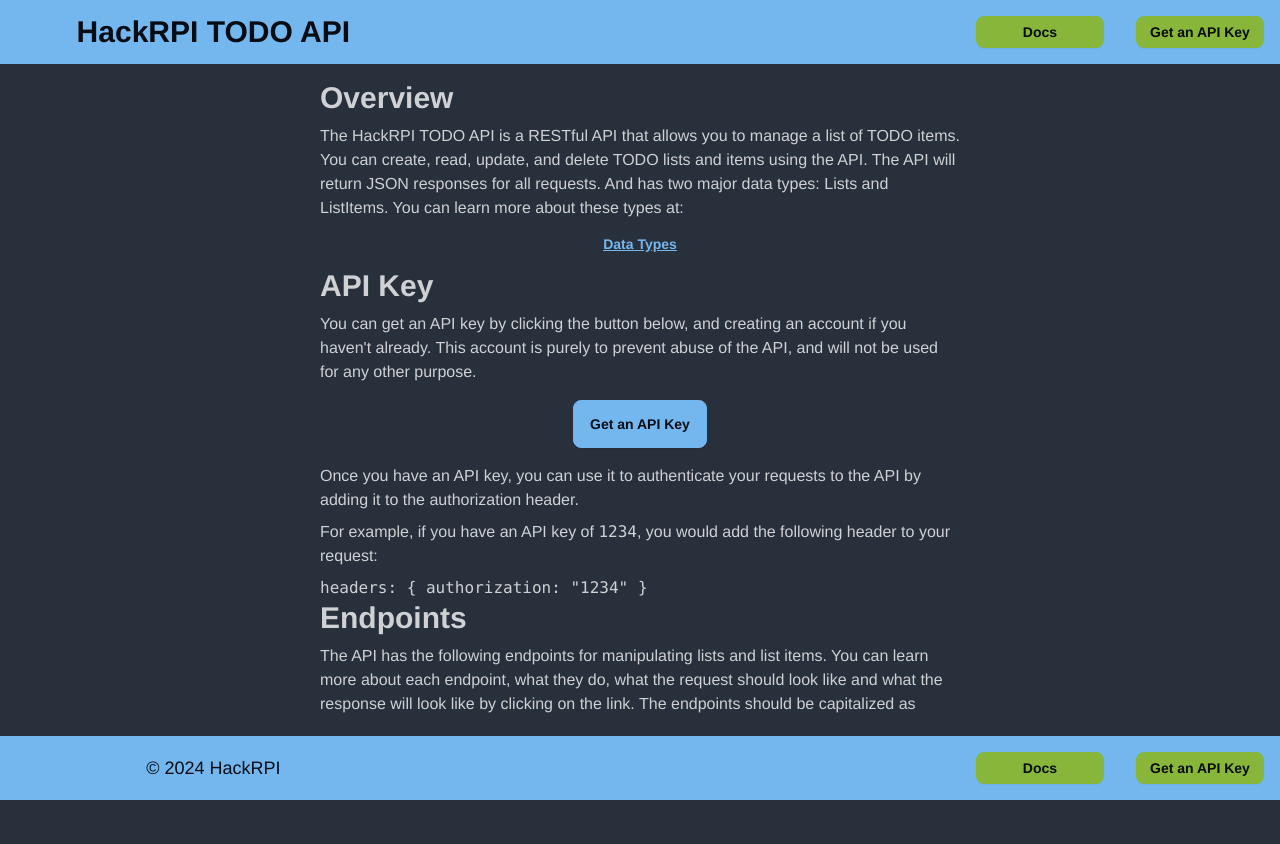
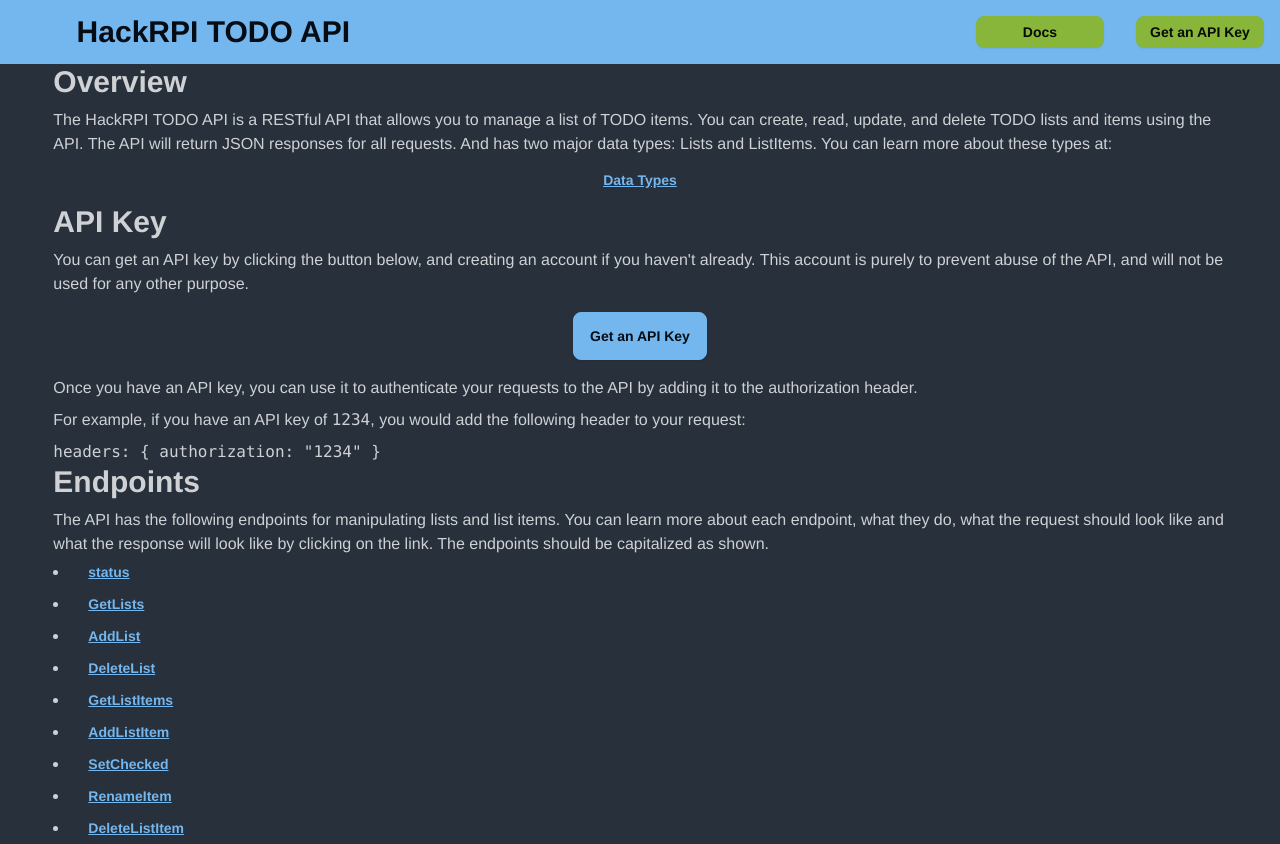
Before and after one commit to hack-rpi/Mini-Event-API, a Nuxt app: page /docs in a window 1280 px wide. Before the commit the page ends 800 px from the top, so only its background shows below. Built offline with nearby package versions, Linux system fonts and the light colour scheme.

Commit message:
updates to the site

```diff
--- a/layouts/default.vue
+++ /dev/null
@@ -1,43 +0,0 @@
-<template>
-  <div class="flex flex-col w-screen min-h-screen items-start justify-center">
-    <div
-      class="w-full h-16 bg-primary flex items-center justify-center absolute top-0"
-    >
-      <div class="w-1/3 flex items-center justify-center">
-        <NuxtLink class="text-primary-content text-3xl font-semibold" href="/"
-          >HackRPI TODO API</NuxtLink
-        >
-      </div>
-      <div class="w-2/3 flex items-center justify-end">
-        <NuxtLink class="mx-4 btn btn-secondary btn-sm w-32" href="/docs"
-          >Docs</NuxtLink
-        >
-        <NuxtLink class="mx-4 btn btn-secondary btn-sm w-32" href="/api-key"
-          >Get an API Key</NuxtLink
-        >
-      </div>
-    </div>
-    <div class="flex items-center justify-center w-full">
-      <slot></slot>
-    </div>
-    <div
-      class="w-full h-16 bg-primary flex items-center justify-center absolute bottom-0"
-    >
-      <div class="w-1/3 flex items-center justify-center">
-        <NuxtLink
-          href="https://hackrpi.com"
-          class="text-primary-content text-lg"
-          >&copy; 2024 HackRPI</NuxtLink
-        >
-      </div>
-      <div class="w-2/3 flex items-center justify-end">
-        <NuxtLink class="mx-4 btn btn-secondary btn-sm w-32" href="/docs"
-          >Docs</NuxtLink
-        >
-        <NuxtLink class="mx-4 btn btn-secondary btn-sm w-32" href="/api-key"
-          >Get an API Key</NuxtLink
-        >
-      </div>
-    </div>
-  </div>
-</template>
--- a/pages/api-key.vue
+++ b/pages/api-key.vue
@@ -67,9 +67,27 @@ Amplify.configure(awsconfig);
 </script>
 
 <template>
+  <div class="w-full h-16 bg-primary flex items-center justify-center">
+    <div class="w-1/3 flex items-center justify-center">
+      <NuxtLink class="text-primary-content text-3xl font-semibold" href="/"
+        >HackRPI TODO API</NuxtLink
+      >
+    </div>
+    <div class="w-2/3 flex items-center justify-end">
+      <NuxtLink class="mx-4 btn btn-secondary btn-sm w-32" href="/docs"
+        >Docs</NuxtLink
+      >
+      <NuxtLink class="mx-4 btn btn-secondary btn-sm w-32" href="/api-key"
+        >Get an API Key</NuxtLink
+      >
+    </div>
+  </div>
+  <div class="h-[calc(100vh-4rem)] flex items-center justify-center">
     <authenticator>
       <template v-slot="{ user, signOut }">
-      <div class="w-full h-full flex flex-col items-center justify-center">
+        <div
+          class="w-full  flex flex-col items-center justify-center mt-32"
+        >
           <h1 class="text-3xl font-bold w-fit">API Key</h1>
           <div class="w-5/6 h-1/3 flex flex-col items-center justify-around">
             <div
@@ -106,4 +124,5 @@ Amplify.configure(awsconfig);
         </div>
       </template>
     </authenticator>
+  </div>
 </template>
--- a/pages/docs/endpoints.vue
+++ b/pages/docs/endpoints.vue
@@ -1,8 +1,21 @@
 <template>
-  <div
-    class="w-11/12 h-[calc(100vh-10rem)] flex items-start justify-start flex-col overflow-y-auto"
-  >
-    <div class="w-full flex flex-col">
+  <div class="w-full h-16 bg-primary flex items-center justify-center">
+    <div class="w-1/3 flex items-center justify-center">
+      <NuxtLink class="text-primary-content text-3xl font-semibold" href="/"
+        >HackRPI TODO API</NuxtLink
+      >
+    </div>
+    <div class="w-2/3 flex items-center justify-end">
+      <NuxtLink class="mx-4 btn btn-secondary btn-sm w-32" href="/docs"
+        >Docs</NuxtLink
+      >
+      <NuxtLink class="mx-4 btn btn-secondary btn-sm w-32" href="/api-key"
+        >Get an API Key</NuxtLink
+      >
+    </div>
+  </div>
+  <div class="w-full flex items-center justify-center flex-col mt-8">
+    <div class="w-11/12 flex flex-col items-center justify-center">
       <!-- Status -->
       <div id="status" class="flex flex-col w-full items-start justify-center">
         <h1 class="text-3xl font-bold w-fit mb-2">status (GET)</h1>
@@ -453,7 +466,7 @@
     headers: {
       authorization: String
     },
-    body: {
+    queryStringParameters: {
       itemId: String,
       checked: Boolean
     },
@@ -462,7 +475,7 @@
               </code>
               <p>
                 This endpoint requires the API key to be passed in the
-                authorization header. The request body should contain the id of
+                authorization header. The request query strings should contain the id of
                 the list item and the checked status.
               </p>
             </div>
@@ -531,7 +544,7 @@
     headers: {
       authorization: String
     },
-    body: {
+    queryStringParameters: {
       itemId: String,
       newItemName: String
     },
@@ -540,7 +553,7 @@
               </code>
               <p>
                 This endpoint requires the API key to be passed in the
-                authorization header. The request body should contain the id of
+                authorization header. The request query strings should contain the id of
                 the list item to update and the new name of the item.
               </p>
             </div>
--- a/pages/docs/index.vue
+++ b/pages/docs/index.vue
@@ -1,8 +1,21 @@
 <template>
-  <div
-    class="w-11/12 lg:w-1/2 h-[calc(100vh-10rem)] flex items-center justify-center flex-col"
-  >
-    <div class="w-full flex flex-col overflow-y-auto">
+  <div class="w-full h-16 bg-primary flex items-center justify-center">
+    <div class="w-1/3 flex items-center justify-center">
+      <NuxtLink class="text-primary-content text-3xl font-semibold" href="/"
+        >HackRPI TODO API</NuxtLink
+      >
+    </div>
+    <div class="w-2/3 flex items-center justify-end">
+      <NuxtLink class="mx-4 btn btn-secondary btn-sm w-32" href="/docs"
+        >Docs</NuxtLink
+      >
+      <NuxtLink class="mx-4 btn btn-secondary btn-sm w-32" href="/api-key"
+        >Get an API Key</NuxtLink
+      >
+    </div>
+  </div>
+  <div class="w-full h-fit flex items-center justify-center flex-col">
+    <div class="w-11/12 flex flex-col overflow-y-auto">
       <h1
         class="text-3xl font-bold w-fit mb-2 flex items-center justify-center"
       >
--- a/pages/docs/types.vue
+++ b/pages/docs/types.vue
@@ -1,6 +1,21 @@
 <template>
+  <div class="w-full h-16 bg-primary flex items-center justify-center">
+    <div class="w-1/3 flex items-center justify-center">
+      <NuxtLink class="text-primary-content text-3xl font-semibold" href="/"
+        >HackRPI TODO API</NuxtLink
+      >
+    </div>
+    <div class="w-2/3 flex items-center justify-end">
+      <NuxtLink class="mx-4 btn btn-secondary btn-sm w-32" href="/docs"
+        >Docs</NuxtLink
+      >
+      <NuxtLink class="mx-4 btn btn-secondary btn-sm w-32" href="/api-key"
+        >Get an API Key</NuxtLink
+      >
+    </div>
+  </div>
   <div
-    class="w-full h-[calc(100vh-10rem)] flex items-start justify-center overflow-y-auto flex-wrap px-4"
+    class="w-full flex items-start justify-center overflow-y-auto flex-wrap px-4"
   >
     <div id="List" class="w-full md:w-1/2 min-w-[320px] pb-2">
       <h1 class="text-3xl font-bold w-fit mb-2">List</h1>
--- a/pages/index.vue
+++ b/pages/index.vue
@@ -1,6 +1,23 @@
 <template>
-  <div class="w-full h-full flex items-center justify-center">
-    <div class="w-2/3 h-2/3 flex flex-col items-center justify-between">
+  <div class="w-full h-screen flex flex-col items-center justify-center">
+    <div
+      class="w-full h-16 bg-primary flex items-center justify-center absolute top-0"
+    >
+      <div class="w-1/3 flex items-center justify-center">
+        <NuxtLink class="text-primary-content text-3xl font-semibold" href="/"
+          >HackRPI TODO API</NuxtLink
+        >
+      </div>
+      <div class="w-2/3 flex items-center justify-end">
+        <NuxtLink class="mx-4 btn btn-secondary btn-sm w-32" href="/docs"
+          >Docs</NuxtLink
+        >
+        <NuxtLink class="mx-4 btn btn-secondary btn-sm w-32" href="/api-key"
+          >Get an API Key</NuxtLink
+        >
+      </div>
+    </div>
+    <div class="w-2/3 h-fit flex flex-col items-center justify-between">
       <h1 class="text-6xl font-bold text-center">HackRPI TODO API</h1>
       <p class="text-2xl text-center">
         Welcome to the HackRPI TODO API. This API is designed to help you learn
```
Lines whose indentation alone changed are shown as unchanged.
